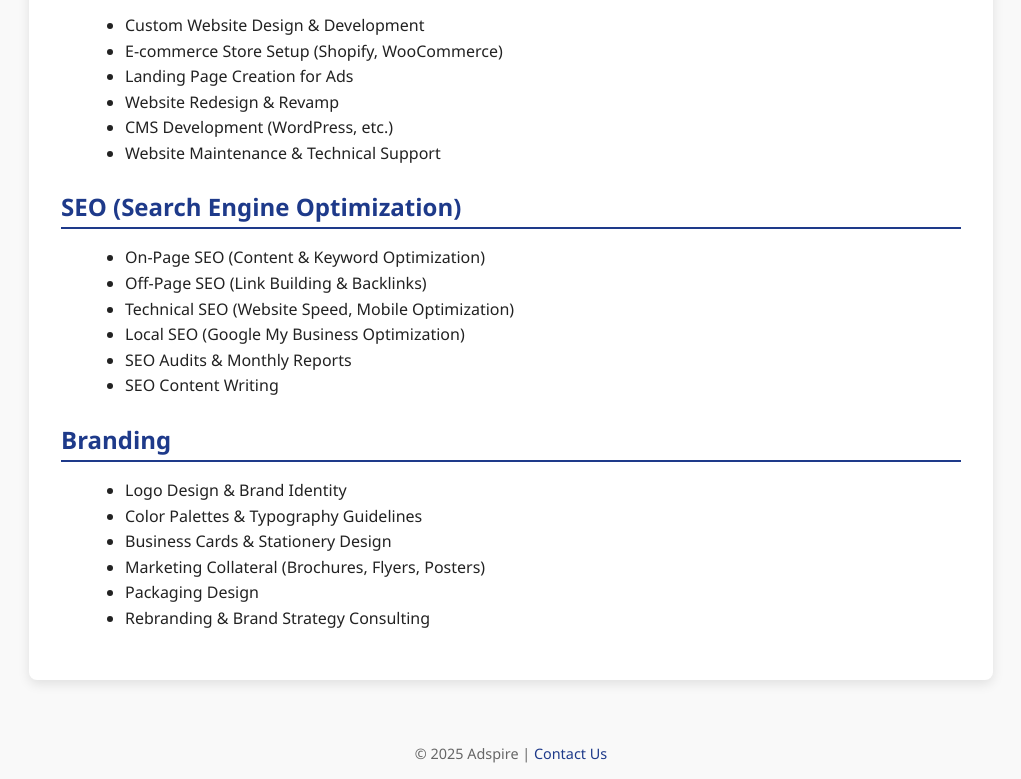
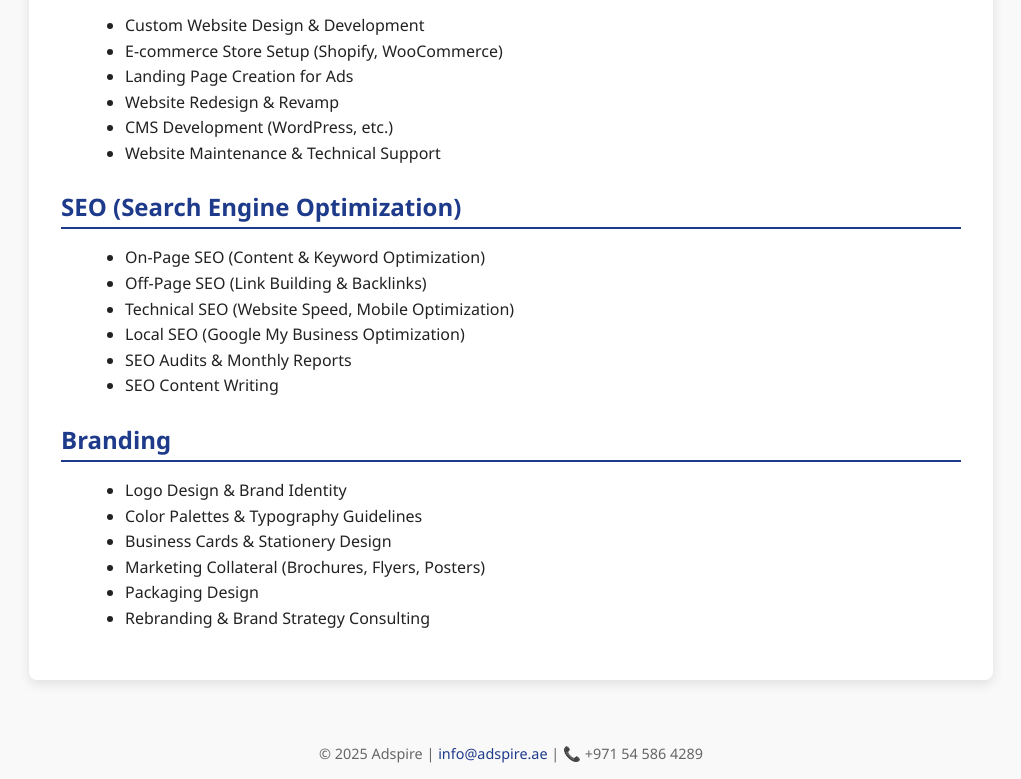
Before and after one commit to adspire-ae/adspire-services, a plain HTML site: page index.html in a window 1280 px wide. Shown: the part 924-1703 px from the top of the page, without its empty margins (129-1150 px from the left). Drawn offline with Linux system fonts and the light colour scheme.

Commit message:
Updated contact info

```diff
--- a/index.html
+++ b/index.html
@@ -124,7 +124,10 @@
   </section>
 
   <footer>
-    &copy; 2025 Adspire | <a href="mailto:hello@adspire.ae">Contact Us</a>
-  </footer>
+  &copy; 2025 Adspire |
+  <a href="mailto:info@adspire.ae">info@adspire.ae</a> |
+  📞 +971 54 586 4289
+</footer>
+
 </body>
 </html>
```
